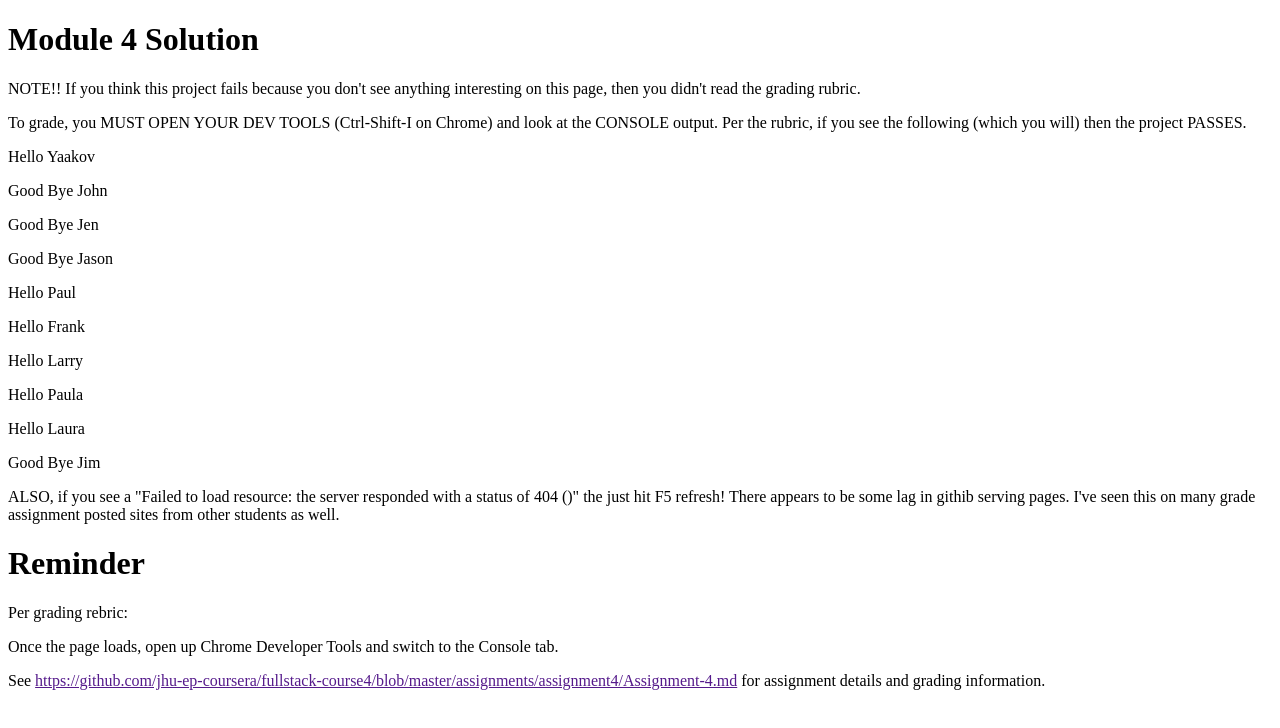
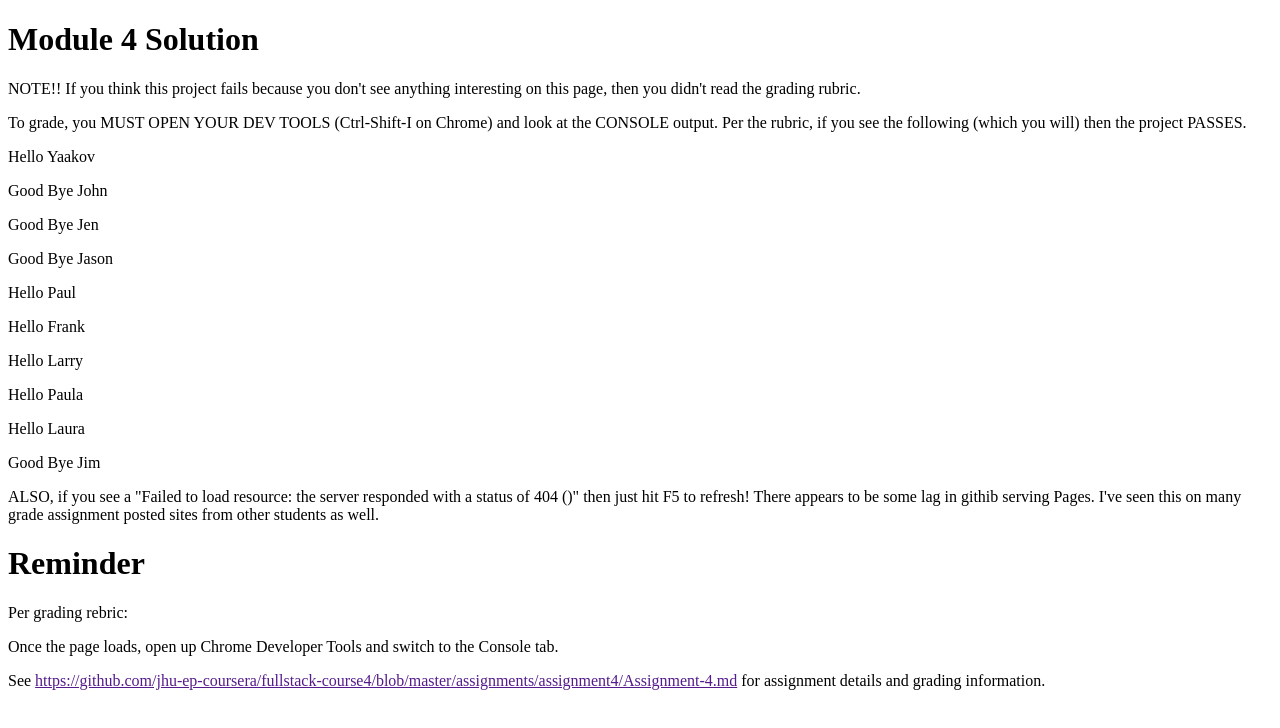
Before and after one commit to tmpublic100/module4-solution, a plain HTML site: page index.html in a window 1280 px wide. Drawn offline with Linux system fonts and the light colour scheme.

Commit message:
[TMoody] More guidance to students that aren't paying attention

```diff
--- a/index.html
+++ b/index.html
@@ -25,7 +25,7 @@
 <p>Hello Laura</p>
 <p>Good Bye Jim</p>
 
-<p>ALSO, if you see a "Failed to load resource: the server responded with a status of 404 ()" the just hit F5 refresh!  There appears to be some lag in githib serving pages.  I've seen this on many grade assignment posted sites from other students as well.</p>
+<p>ALSO, if you see a "Failed to load resource: the server responded with a status of 404 ()" then just hit F5 to refresh!  There appears to be some lag in githib serving Pages.  I've seen this on many grade assignment posted sites from other students as well.</p>
   <h1>Reminder</h1>
   <p> Per grading rebric:</p>
   <p>Once the page loads, open up Chrome Developer Tools and switch to the Console tab.</p>
```
